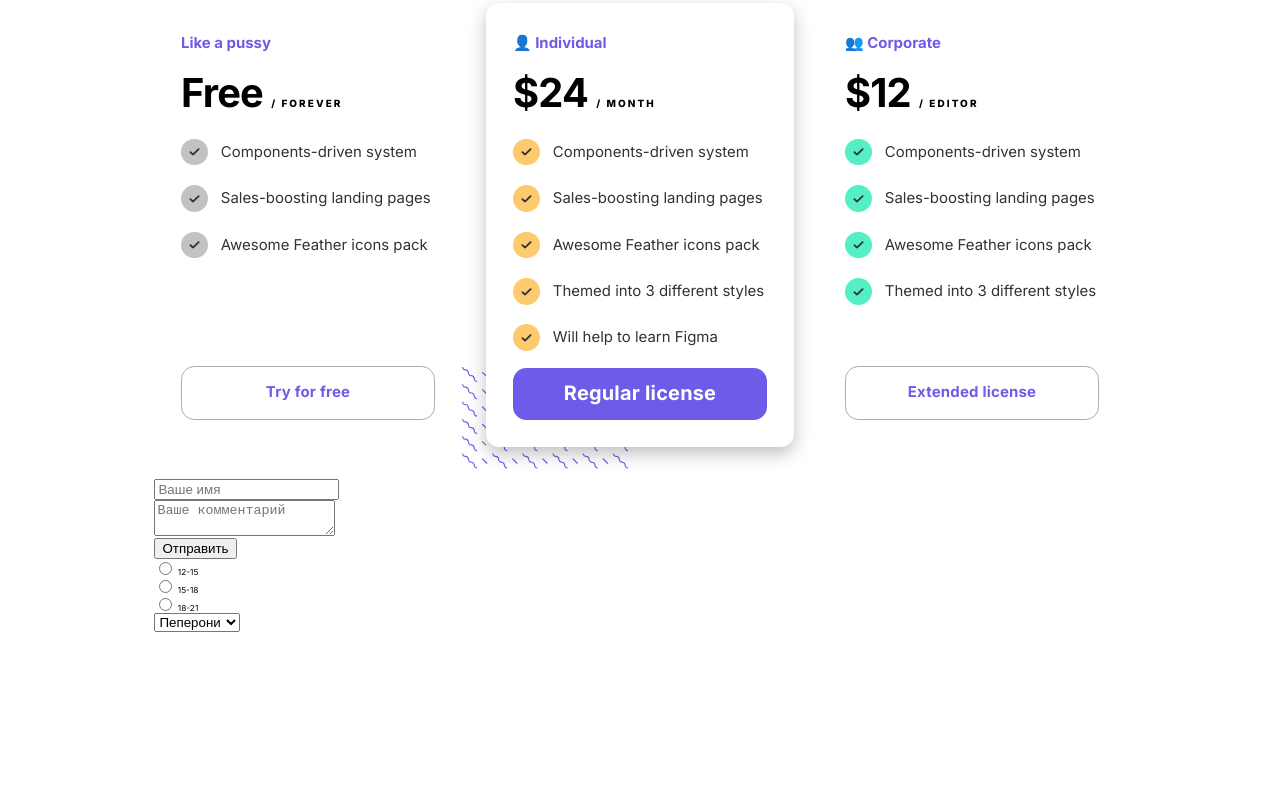
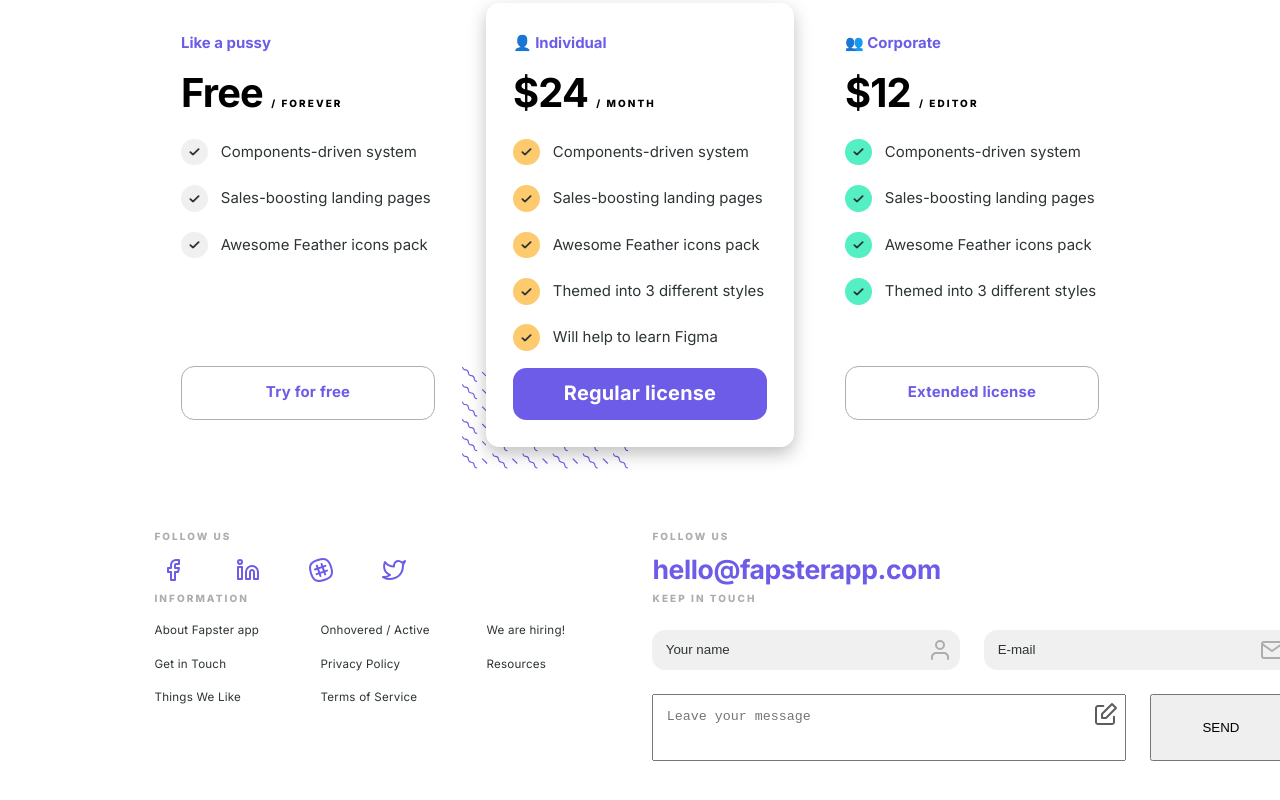
Before and after one commit to RinatYR/grid, a plain HTML site: page index.html in a window 1280 px wide. Shown: the part 1808-2608 px from the top of the page. Before the commit the page ends 2523 px from the top, so only its background shows below. Drawn offline with Linux system fonts and the light colour scheme.

Commit message:
end 18 lesson

```diff
--- a/css/base.css
+++ b/css/base.css
@@ -13,7 +13,7 @@
     --pink: #E84393;
     --blue: #0984E3;
     --green: #00B894;
-    --gray-soft: #C2C2C2;
+    --gray-soft: #F0F0F0;
     --font-thin: 100;
     --font-extra-light: 200;
     --font-light: 300;
--- a/index.html
+++ b/index.html
@@ -208,45 +208,47 @@
         </section>
     </main>
     <footer class="footer">
-        <div class="wrap">
+        <div class="wrap footer__wrap">
             <div class="footer__social">
-                <h4 class="footer__title"></h4>
+                <h4 class="footer__title">follow us</h4>
                 <nav class="social">
-                    <a href="#" class="social__link"><img src="" alt="" class="social__icon"></a>
-                    <a href="#" class="social__link"><img src="" alt="" class="social__icon"></a>
-                    <a href="#" class="social__link"><img src="" alt="" class="social__icon"></a>
-                    <a href="#" class="social__link"><img src="" alt="" class="social__icon"></a>
+                    <a href="#" class="social__link"><img src="img/facebook.svg" alt="" class="social__icon"></a>
+                    <a href="#" class="social__link"><img src="img/linkedin.svg" alt="" class="social__icon"></a>
+                    <a href="#" class="social__link"><img src="img/slack.svg" alt="" class="social__icon"></a>
+                    <a href="#" class="social__link"><img src="img/twitter.svg" alt="" class="social__icon"></a>
                 </nav>
             </div>
             <div class="footer__mail">
-                <h4 class="footer__title"></h4>
-                <a href="#" class="footer__mail-link"></a>
+                <h4 class="footer__title">follow us</h4>
+                <a href="#" class="footer__mail-link">hello@fapsterapp.com</a>
             </div>
             <div class="footer__info">
-                <h4 class="footer__title"></h4>
+                <h4 class="footer__title">information</h4>
                 <div class="footer__info-wrap">
-                    <a href="#" class="footer__link"></a>
-                    <a href="#" class="footer__link"></a>
-                    <a href="#" class="footer__link"></a>
-                    <a href="#" class="footer__link"></a>
-                    <a href="#" class="footer__link"></a>
-                    <a href="#" class="footer__link"></a>
-                    <a href="#" class="footer__link"></a>
-                    <a href="#" class="footer__link"></a>
+                    <a href="#" class="footer__link">About Fapster app</a>
+                    <a href="#" class="footer__link">Onhovered / Active</a>
+                    <a href="#" class="footer__link">We are hiring!</a>
+                    <a href="#" class="footer__link">Get in Touch</a>
+                    <a href="#" class="footer__link">Privacy Policy</a>
+                    <a href="#" class="footer__link">Resources</a>
+                    <a href="#" class="footer__link">Things We Like</a>
+                    <a href="#" class="footer__link">Terms of Service</a>
                 </div>
             </div>
-            <form action="https://jsonplaceholder.typicode.com/posts/" method="POST">
-                <input type="text" placeholder="Ваше имя" name="name"><br>
-                <textarea placeholder="Ваше комментарий" name="comment"></textarea><br>
-                <button>Отправить</button><br>
-                <input type="radio" name="delivery" value="12-15"> 12-15<br>
-                <input type="radio" name="delivery" value="15-18"> 15-18<br>
-                <input type="radio" name="delivery" value="18-21"> 18-21<br>
-                <select name="pizza">
-                    <option>Пеперони</option>
-                    <option>4 сыра</option>
-                    <option>Гавайская</option>
-                </select>
+            <form action="https://jsonplaceholder.typicode.com/posts/" method="POST" class="footer__form">
+                <h4 class="footer__title footer__form-title">keep in touch</h4>
+                <input type="text" placeholder="Your name" name="name" class="footer__input">
+                <input type="email" placeholder="E-mail" name="email" class="footer__input">
+                <label class="footer__textarea-wrap">
+                    <textarea name="message" placeholder="Leave your message" class="footer__textarea"></textarea>
+                    <div class="footer__form-icon">
+                        <svg width="40" height="40" viewBox="0 0 40 40" fill="none" xmlns="http://www.w3.org/2000/svg">
+                            <path d="M28 22.66V28C28 28.5304 27.7893 29.0391 27.4142 29.4142C27.0391 29.7893 26.5304 30 26 30H12C11.4696 30 10.9609 29.7893 10.5858 29.4142C10.2107 29.0391 10 28.5304 10 28V14C10 13.4696 10.2107 12.9609 10.5858 12.5858C10.9609 12.2107 11.4696 12 12 12H17.34" stroke="#6C5CE7" stroke-width="3" stroke-linecap="round" stroke-linejoin="round"/>
+                            <path d="M26 10L30 14L20 24H16V20L26 10Z" stroke="#6C5CE7" stroke-width="3" stroke-linecap="round" stroke-linejoin="round"/>
+                        </svg>
+                    </div>
+                </label>
+                <button class="footer__button">SEND</button>
             </form>
         </div>
     </footer>
--- a/style.css
+++ b/style.css
@@ -9,3 +9,111 @@
 /* input, textarea, button{
     font-family: inherit;
 } */
+.footer{
+    margin-top: 10rem;
+}
+.footer__title{
+    font-weight: var(--font-extra-bold);
+    font-size: 1.2rem;
+    line-height: 1.5rem;
+    letter-spacing: .25rem;
+    text-transform: uppercase;
+    color: #ADADAD;
+    margin: 0;
+    margin-bottom: 1rem;
+}
+.footer__wrap{
+    display: grid;
+    grid-template-areas: "social mail"
+                         "info form";
+}
+.footer__social{
+    grid-area: social;
+}
+.social__link{
+    margin-right: 3.7rem;
+    display: inline-block;
+    border-radius: 100%;
+}
+.social__link:hover{
+    background: var(--orange);
+}
+.footer__mail-link{
+    font-weight: var(--font-bold);
+    font-size: 3.2rem;
+    line-height: 1.5;
+    letter-spacing: -.05rem;
+    color: var(--purple);
+    text-decoration: none;
+}
+.footer__link{
+    font-weight: normal;
+    font-size: 1.4rem;
+    line-height: 1.71;
+    letter-spacing: .025rem;
+    color: var(--black);
+    text-decoration: none;
+}
+.footer__link:hover{
+    text-decoration: underline;
+}
+.footer__info-wrap{
+    margin-top: 2rem;
+    display: grid;
+    grid-template: repeat(3, 4rem) / repeat(3, 20rem);
+}
+.footer__form{
+    display: grid;
+    grid-template: repeat(3, auto) / repeat(4, 17rem);
+    grid-gap: 3rem;
+}
+.footer__form-title{
+    grid-row: 1 / 2;
+    grid-column: 1 / -1;
+    margin: 0;
+}
+.footer__input{
+    grid-row: 2 / 3;
+    grid-column: span 2;
+    height: 4.8rem;
+    background: var(--gray-soft);
+    border: none;
+    border-radius: 1.6rem;
+    padding: 0 1.6rem;
+    box-sizing: border-box;
+    background-image: url(img/mail.svg);
+    background-repeat: no-repeat;
+    background-position: center right;
+}
+.footer__input:first-of-type{
+    background-image: url(img/user.svg);
+}
+.footer__input::placeholder{
+    color: var(--black);
+}
+.footer__textarea-wrap{
+    grid-row: 3 / 4;
+    grid-column: span 3;
+    height: 8rem;
+    position: relative;
+}
+.footer__textarea{
+    height: 100%;
+    width: 100%;
+    resize: none;
+    box-sizing: border-box;
+    padding: 1.6rem 5rem 1.6rem 1.6rem;
+}
+.footer__form-icon{
+    position: absolute;
+    top: 0;
+    right: 0;
+}
+.footer__form-icon path{
+    stroke: var(--gray);
+    stroke-width: 2;
+}
+.footer__textarea:focus + .footer__form-icon path{
+    stroke: var(--purple);
+    stroke-width: 3;
+}
```
Also changed, not shown: img/edit.svg (added), img/facebook.svg (added), img/linkedin.svg (added), img/mail.svg (added), img/slack.svg (added), img/twitter.svg (added), img/user.svg (added).
